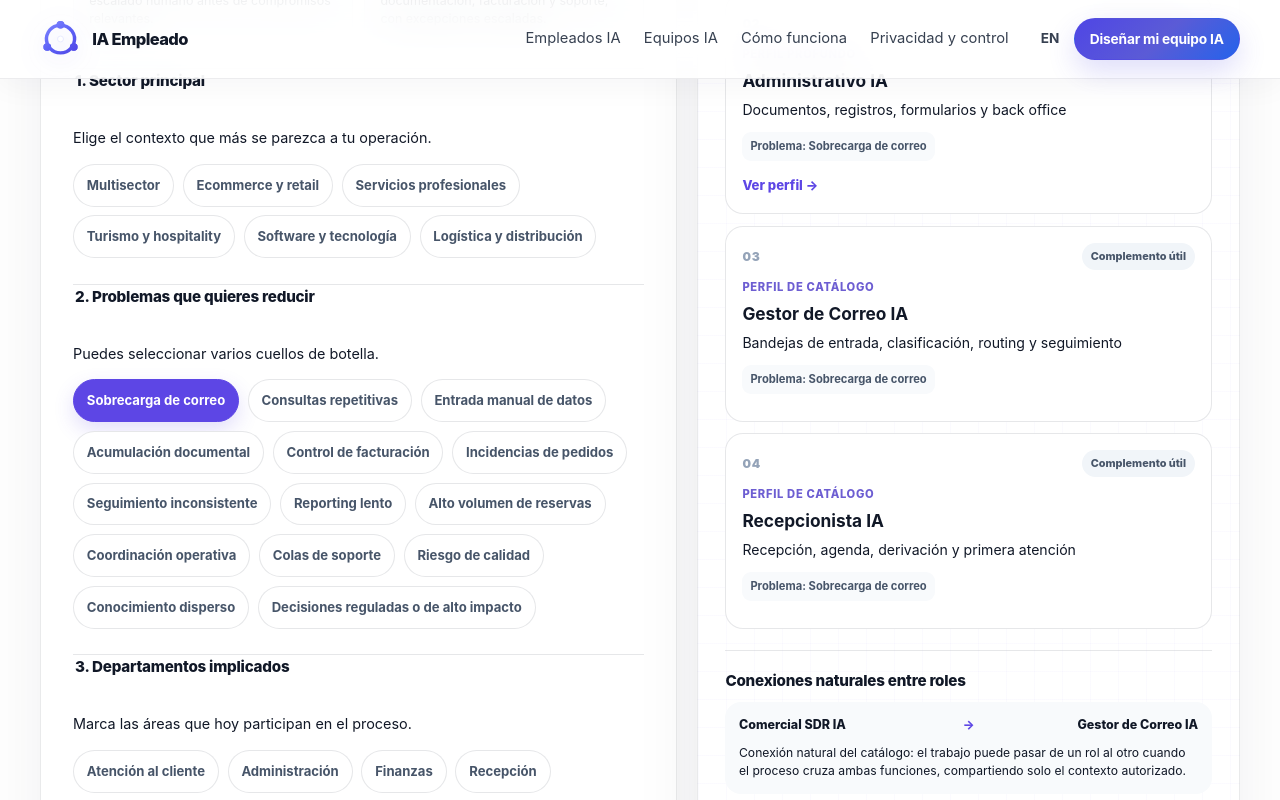
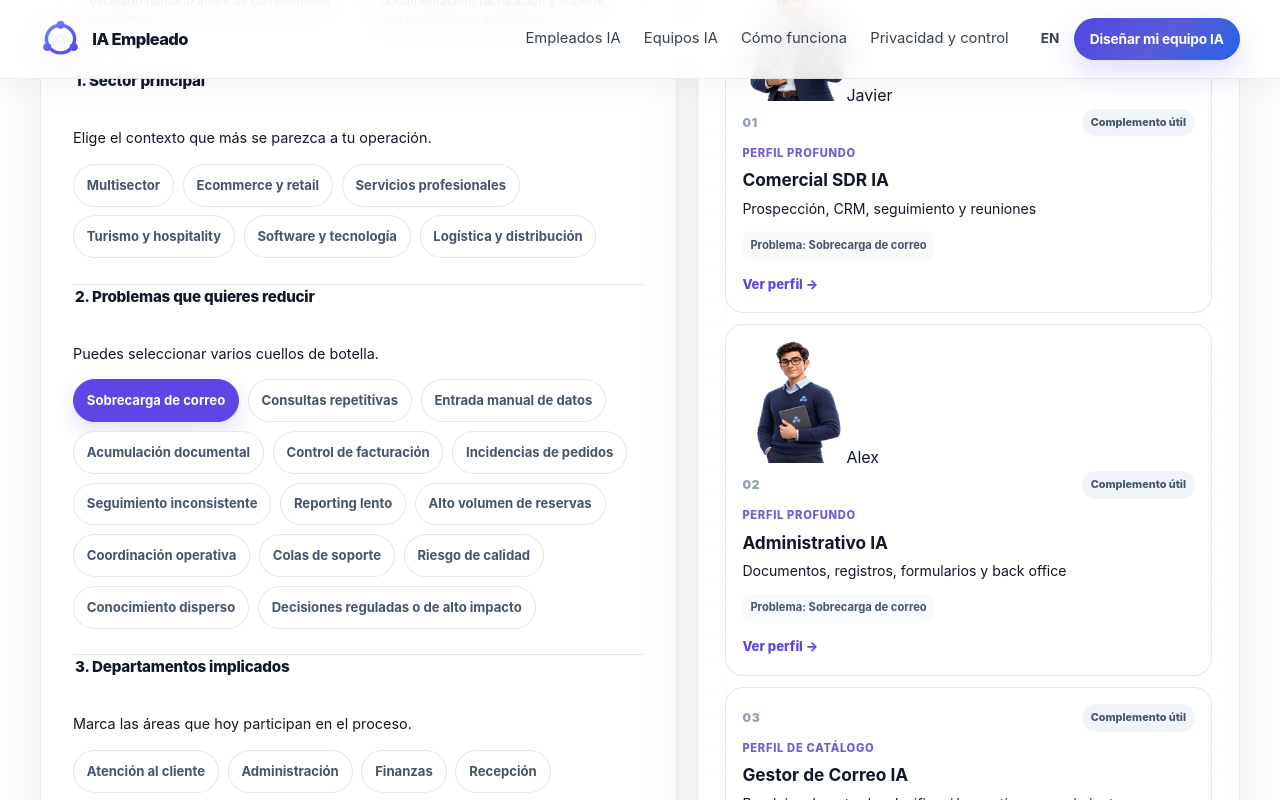
Before and after one commit to Emmakex/ia-empleado-web, a Next.js app: page /disena-tu-equipo-ia in a window 1280 px wide. Both pictures are taken after a click on the button "Sobrecarga de correo". Shown: the part 1807-2607 px from the top of the page. Built offline with nearby package versions, Linux system fonts and the light colour scheme.

Commit message:
feat: visualize canonical characters in Team Builder

```diff
--- a/components/team-builder.tsx
+++ b/components/team-builder.tsx
@@ -3,6 +3,7 @@
 import Link from "next/link";
 import { useMemo, useState } from "react";
 import type { Locale } from "../lib/i18n";
+import { getBrandCharacterForProfileKey } from "../lib/brand-characters";
 import {
   buildTeamRecommendation,
   type BuilderPageContent,
@@ -39,6 +40,9 @@ export function TeamBuilder({ locale, content, options, presets }: TeamBuilderPr
   const [selection, setSelection] = useState<BuilderSelection>(emptySelection);
   const recommendation = useMemo(() => buildTeamRecommendation(locale, selection), [locale, selection]);
   const hasSelection = Boolean(selection.sectorId || selection.problemIds.length || selection.departmentIds.length || selection.systemIds.length);
+  const recommendedCharacters = recommendation.roles
+    .map((role) => getBrandCharacterForProfileKey(role.key, locale))
+    .filter((character): character is NonNullable<typeof character> => Boolean(character));
 
   const optionLabel = (items: Array<{ value: string; label: string }>, value: string) =>
     items.find((item) => item.value === value)?.label ?? value;
@@ -64,7 +68,7 @@ export function TeamBuilder({ locale, content, options, presets }: TeamBuilderPr
         : "Note: this composition is indicative and requires validation of technology, permissions, data, exceptions and human control.",
     ];
     return lines.join("\n");
-  }, [content, hasSelection, locale, options, recommendation, selection]);
+  }, [hasSelection, locale, options, recommendation, selection]);
 
   const mailtoHref = hasSelection
     ? `mailto:hola@iaempleado.com?subject=${encodeURIComponent(locale === "es" ? "IA Empleado - Configuración Team Builder" : "IA Empleado - Team Builder configuration")}&body=${encodeURIComponent(summary)}`
@@ -80,7 +84,7 @@ export function TeamBuilder({ locale, content, options, presets }: TeamBuilderPr
   };
 
   return (
-    <div className="team-builder-shell">
+    <div className="team-builder-shell brand-team-builder-shell">
       <section className="team-builder-config" aria-labelledby="builder-config-title">
         <div className="team-builder-config-head">
           <div>
@@ -199,13 +203,32 @@ export function TeamBuilder({ locale, content, options, presets }: TeamBuilderPr
         </div>
 
         {!hasSelection ? (
-          <div className="builder-empty-state">
-            <span aria-hidden="true">◎</span>
+          <div className="builder-empty-state brand-builder-empty-state">
+            <img src="/branding/ia-empleado-mark.svg" alt="" width={58} height={58} aria-hidden="true" />
             <h3>{content.emptyTitle}</h3>
             <p>{content.emptyText}</p>
           </div>
         ) : (
           <>
+            <div className="builder-brand-team-map" aria-hidden="true">
+              <div className="builder-brand-team-core">
+                <img src="/branding/ia-empleado-mark.svg" alt="" width={48} height={48} />
+                <span>{locale === "es" ? "Composición sugerida" : "Suggested composition"}</span>
+              </div>
+              <div className="builder-brand-roster">
+                {recommendedCharacters.map((character) => (
+                  <div className="builder-brand-person" data-accent={character.accent} key={character.id}>
+                    <img src={character.asset} alt="" width={92} height={108} />
+                    <span><strong>{character.name}</strong><small>{character.shortRole}</small></span>
+                  </div>
+                ))}
+                {recommendation.roles.filter((role) => !getBrandCharacterForProfileKey(role.key, locale)).slice(0, 2).map((role) => (
+                  <div className="builder-brand-neutral" key={role.key}><i>◇</i><span>{role.shortName}</span></div>
+                ))}
+              </div>
+              <div className="builder-brand-governance"><span>✓</span>{locale === "es" ? "Validación humana y permisos explícitos" : "Human validation and explicit permissions"}</div>
+            </div>
+
             {recommendation.restrictedAreas.length > 0 && (
               <div className="builder-restricted-alert" role="note">
                 <span aria-hidden="true">!</span>
@@ -233,8 +256,16 @@ export function TeamBuilder({ locale, content, options, presets }: TeamBuilderPr
             <section className="builder-role-section" aria-labelledby="builder-roles-title">
               <h3 id="builder-roles-title">{content.rolesLabel}</h3>
               <div className="builder-role-grid">
-                {recommendation.roles.map((role, index) => (
-                  <article className="builder-role-card" key={role.key}>
+                {recommendation.roles.map((role, index) => {
+                  const character = getBrandCharacterForProfileKey(role.key, locale);
+                  return (
+                    <article className={`builder-role-card${character ? " has-brand-character" : ""}`} key={role.key}>
+                      {character && (
+                        <div className="builder-role-character" data-accent={character.accent} aria-hidden="true">
+                          <img src={character.asset} alt="" width={104} height={122} />
+                          <span>{character.name}</span>
+                        </div>
+                      )}
                       <div className="builder-role-topline">
                         <span className="builder-role-index">{String(index + 1).padStart(2, "0")}</span>
                         <span className={`builder-fit is-${role.fit}`}>{fitLabel(role.fit)}</span>
@@ -247,7 +278,8 @@ export function TeamBuilder({ locale, content, options, presets }: TeamBuilderPr
                       </ul>
                       {role.href && <Link className="builder-role-link" href={role.href}>{content.viewProfileLabel} <span aria-hidden="true">→</span></Link>}
                     </article>
-                ))}
+                  );
+                })}
               </div>
             </section>
 
```
Lines whose indentation alone changed are shown as unchanged.
